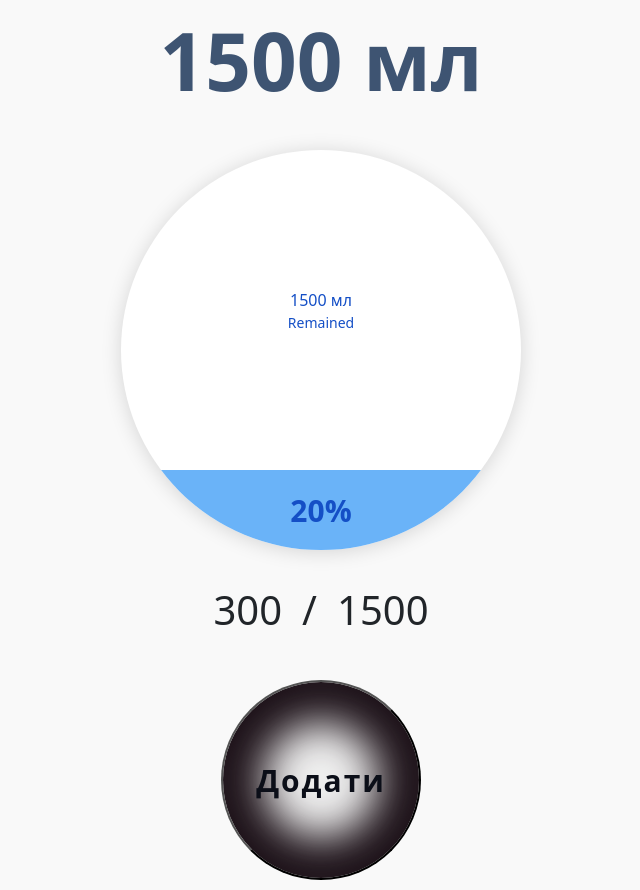
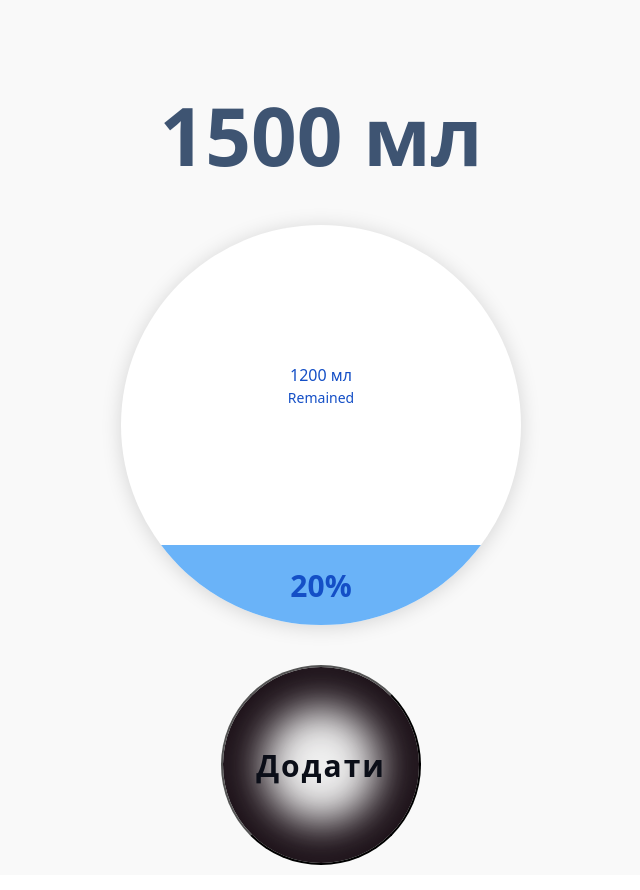
Before and after one commit to SviatLight/water-control, a React (Create React App) app: page /app in a window 1280 px wide. Both pictures are taken after a click on the button "Додати". Shown: the whole page, without its empty margins (319-959 px from the left). Built offline with nearby package versions, Linux system fonts and the light colour scheme.

Commit message:
WaterControlAppTest

```diff
--- a/src/components/app/WaterControl.jsx
+++ b/src/components/app/WaterControl.jsx
@@ -8,49 +8,53 @@ const WaterControl = () => {
   const [dailyRate, setDailyRate] = useState(1500);
   const [percentage, setPercentage] = useState(0);
   const [liters, setLiters] = useState(1500);
-  const [consumed, setConsumed] = useState(0);
+  let [consumed, setConsumed] = useState(0);
   const [glass, setGlass] = useState(300);
-  const [nubmerGlasses, setNubmerGlasses] = useState(0);
+  let [nubmerGlasses, setNubmerGlasses] = useState(20);
 
-  const vuputo = Math.round(consumed * 100 / dailyRate)
+  let vuputo = 0;
 
-  // const [glass, setGlass] = useState(0);
-  // const [consumed, setConsumed] = useState(0);
-  // const [nubmerGlasses, setNubmerGlasses] = useState(0);
 
-  // listers.innerHTML = `${dailyRate}`;
 
-  const remained = useRef();
+  const percentages = useRef();
+  const remaineds = useRef();
+
+
   const buttonClick = () =>  {
-    if (vuputo === 100 || vuputo > 100) {
+
+    const percentagesStyles = percentages.current.style;
+    const remainedsStyles = remaineds.current.style;
+    setNubmerGlasses(nubmerGlasses + 20)
+
+    if (percentagesStyles.height === "320px"){
+      remainedsStyles.height = 0;
+      percentagesStyles.height = 400 * nubmerGlasses / 100  + "px";
+      setConsumed(consumed + glass);
+      alert('Ви випили денну норму');
+    } else{
+      console.log(nubmerGlasses);
+      percentagesStyles.height = 400 * nubmerGlasses / 100  + "px";
+      console.log(percentagesStyles.height)
+      percentagesStyles.visibility = 'visible';
+      setConsumed(consumed + glass);
     }
-
-    console.log(percentage.style)
-    setNubmerGlasses(prev => prev + 20 )
-    setPercentage(prev => prev + 200);
-    setConsumed(prev => prev + glass)
-
   };
 
   return (
     <div className= {style.wrapper}>
-
-      {/* <div className={style.text_header}>Привіт</div> */}
       <div className={style.text_header_target}>{dailyRate} мл</div>
-      {/* <div className={style.text_header}>Ціль на сьогодні</div> */}
       <div className={style.cup}>
-        <div className={style.remained} id="remained"   >
-          <span id="liters">{liters} мл</span>
+        <div className={style.remained} id="remained"  ref={remaineds} >
+          <span id="liters">{liters - consumed} мл</span>
           <small>Remained</small>
         </div>
-        <div className={style.percentage} id="percentage" style={{height:`${400 * nubmerGlasses / 100}`+ "px"}}>{vuputo}%</div>
-
+        <div className={style.percentage} ref={percentages} id="percentage" >{nubmerGlasses - 20}%</div>
       </div>
-      <div className={style.wrapper_target}>
+      {/* <div className={style.wrapper_target}>
         <div id="watter_drunk" className={style.watter_drunk}>{consumed}</div>
         <div className={style.target_dash}>/</div>
         <div id="target" className={style.target}>{dailyRate}</div>
-      </div>
+      </div> */}
 
       <button className={style.button} onClick={() => buttonClick()} >Додати</button>
 
--- a/src/components/app/WaterControl.module.css
+++ b/src/components/app/WaterControl.module.css
@@ -2,6 +2,7 @@
 
 .wrapper{
   height: 100%;
+  padding-top: 75px;
   display: flex;
   flex-direction: column;
   align-items: center;
@@ -25,13 +26,12 @@
   font-size: 40px;
   display: flex;
   gap: 20px;
+  position: relative;
+  bottom: 140px;
 }
 
 .watter_drunk {
   margin-bottom: 30px;
-}
-
-.target {
 }
 
 
@@ -46,6 +46,7 @@
   display: flex;
   flex-direction: column;
   overflow: hidden;
+  position: relative;
 }
 
 
@@ -68,6 +69,7 @@
   font-size: 30px;
   height: 0;
   transition: 0.8s ease;
+  visibility: hidden;
 }
 
 
```
